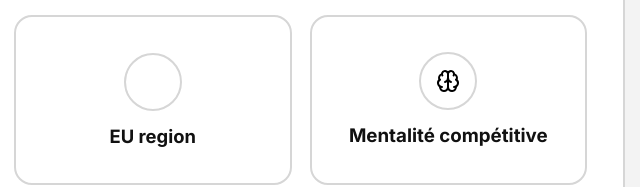
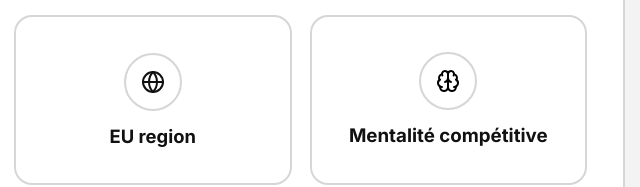
Before and after one commit to PhenomAGENCY/phenom-agency, a plain HTML site: page players.html in a window 1280 px wide. Shown: the part 636-823 px from the top of the page, 635-1275 px from the left. Drawn offline with nearby package versions, Linux system fonts and the light colour scheme.

Commit message:
fix lucide icons

```diff
--- a/players.html
+++ b/players.html
@@ -302,8 +302,9 @@
   </footer>
 
   <script src="players.js"></script>
-  <script>
+  <script src="https://unpkg.com/lucide@latest"></script>
+<script>
   lucide.createIcons();
-  </script>
+</script>
 </body>
 </html>
```
